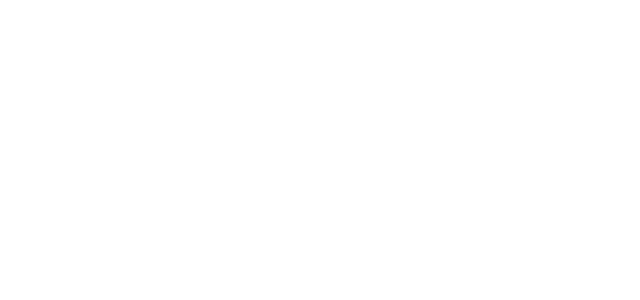
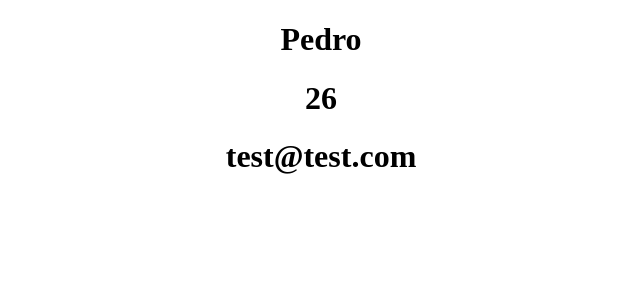
Before and after one commit to MarcinSQL/typescript-react-app, a React (Create React App) app: page / in a window 1280 px wide. Shown: the top 300 px of the page, without its empty margins (319-959 px from the left). Built offline with nearby package versions, Linux system fonts and the light colour scheme.

Commit message:
Added some logic to Person component and passed some inf via props

```diff
--- a/src/App.tsx
+++ b/src/App.tsx
@@ -1,5 +1,6 @@
 import React, {FC} from "react";
 import "./App.css";
+import { Person }  from "./components/Person";
 
 const App: FC = () => {
   //TS deff
@@ -15,9 +16,9 @@
   //   }
   // }
 
-
-
-  return <div className="App"></div>;
+  return <div className="App">
+    <Person name={"Pedro"} age={26} email={`test@test.com`}/>
+  </div>;
 }
 
 export default App;
--- a/src/components/Person.tsx
+++ b/src/components/Person.tsx
@@ -1,7 +1,18 @@
 import * as React from "react";
 
-export interface IPersonProps {}
+interface Props {
+  name: string;
+  age: number;
+  email: string;
+  //getName: (name: string) => string;
+}
 
-export const Persone = (props: IPersonProps) => {
-  return <div></div>;
+export const Person = (props: Props) => {
+  return (
+    <div>
+      <h1>{props.name}</h1>
+      <h1>{props.age}</h1>
+      <h1>{props.email}</h1>
+    </div>
+  );
 };
```
